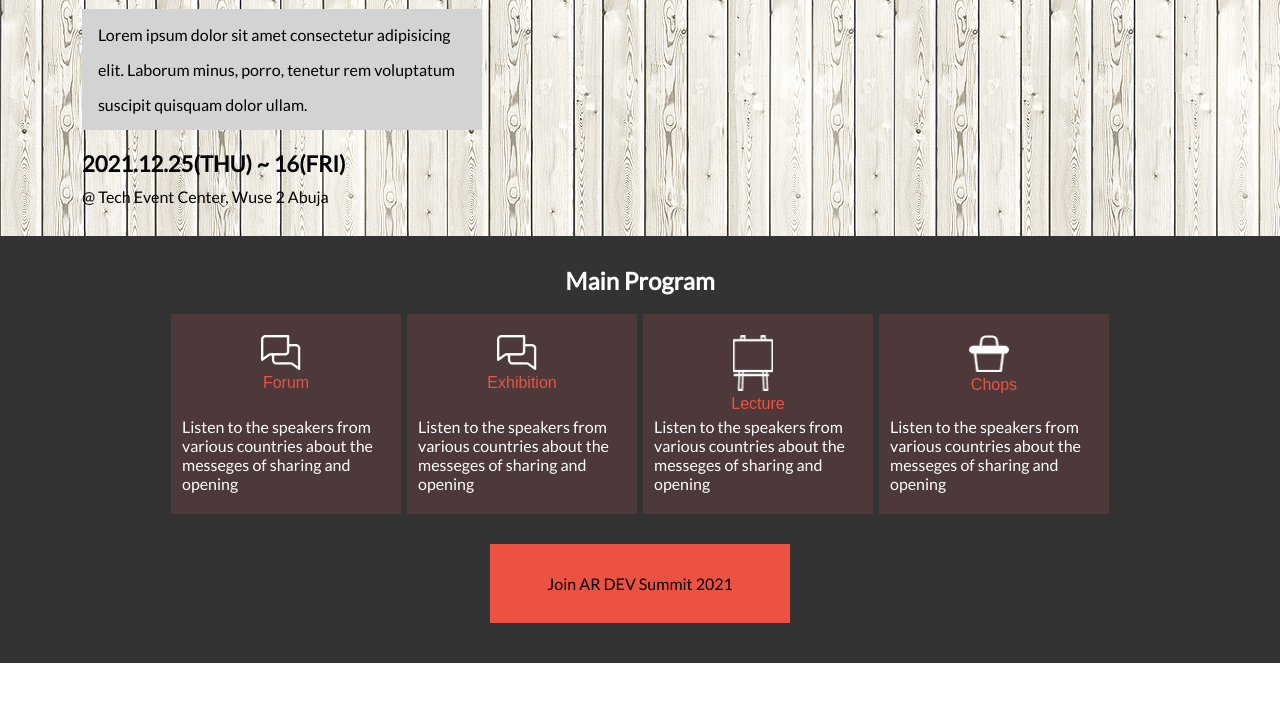
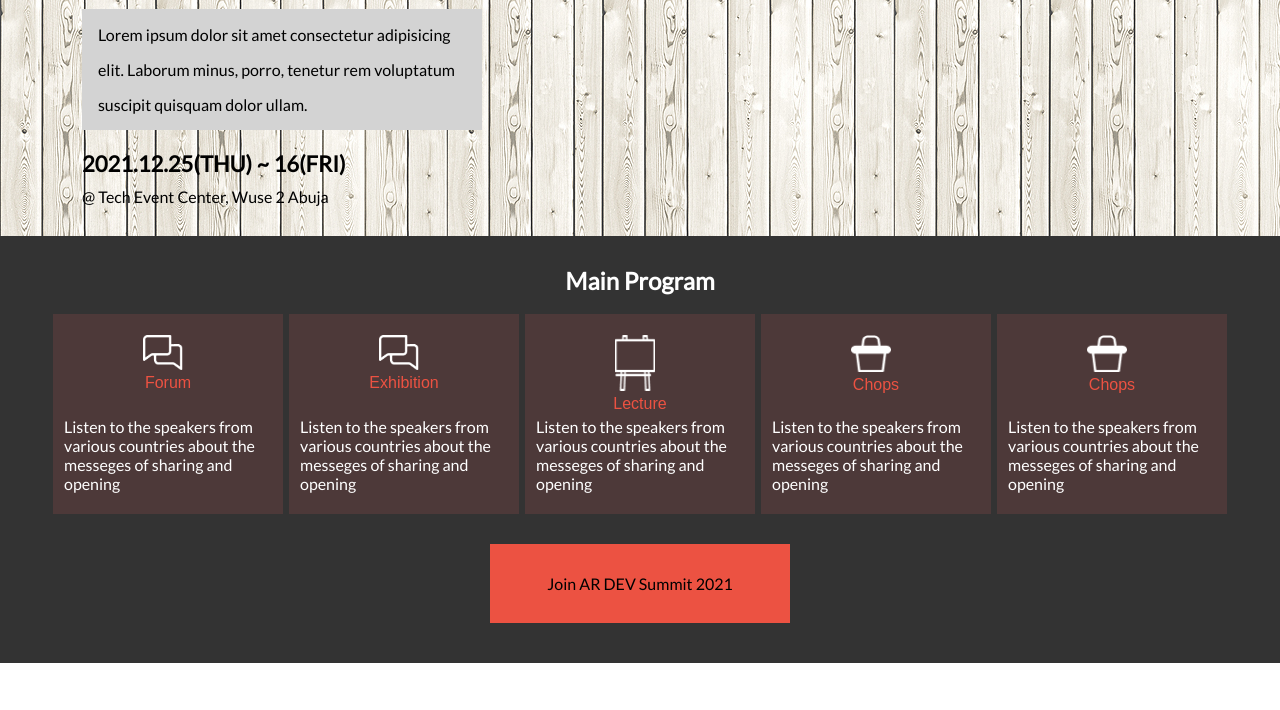
Before and after one commit to topeogunleye/conference-page, a website: page index.html in a window 1280 px wide. Shown: the part 378-1088 px from the top of the page. Drawn offline with Linux system fonts and the light colour scheme; a web font is replaced by a local one.

Commit message:
Add One more program

```diff
--- a/index.html
+++ b/index.html
@@ -108,6 +108,17 @@
               of sharing and opening
             </div>
           </div>
+
+          <div class="program">
+            <div class="program-title">
+              <span><img src="./images/png/Vector.png" alt="" /></span
+              ><span>Chops</span>
+            </div>
+            <div class="program-description">
+              Listen to the speakers from various countries about the messeges
+              of sharing and opening
+            </div>
+          </div>
         </div>
         <div class="btn btn-program">Join AR DEV Summit 2021</div>
       </section>
```
